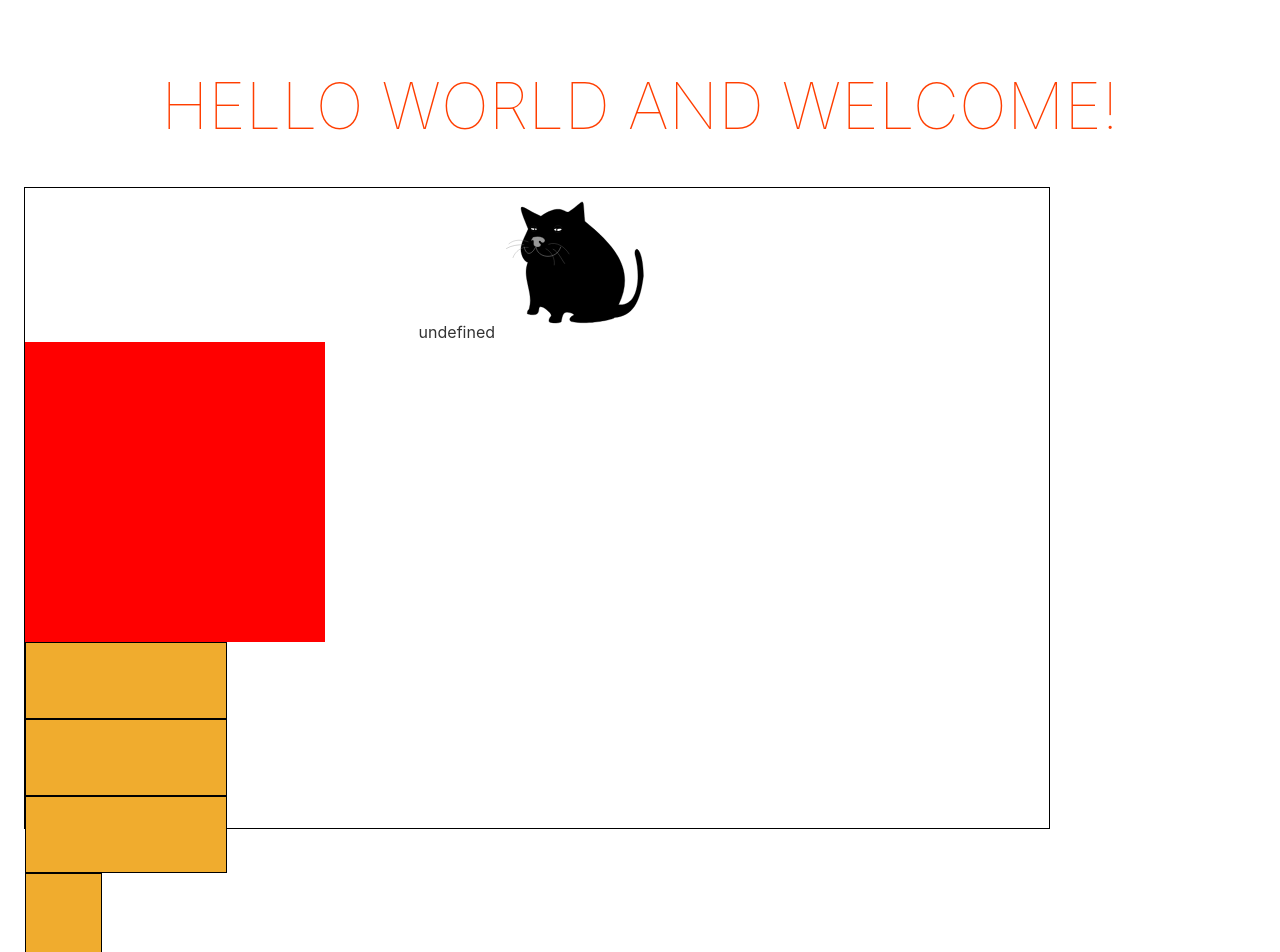
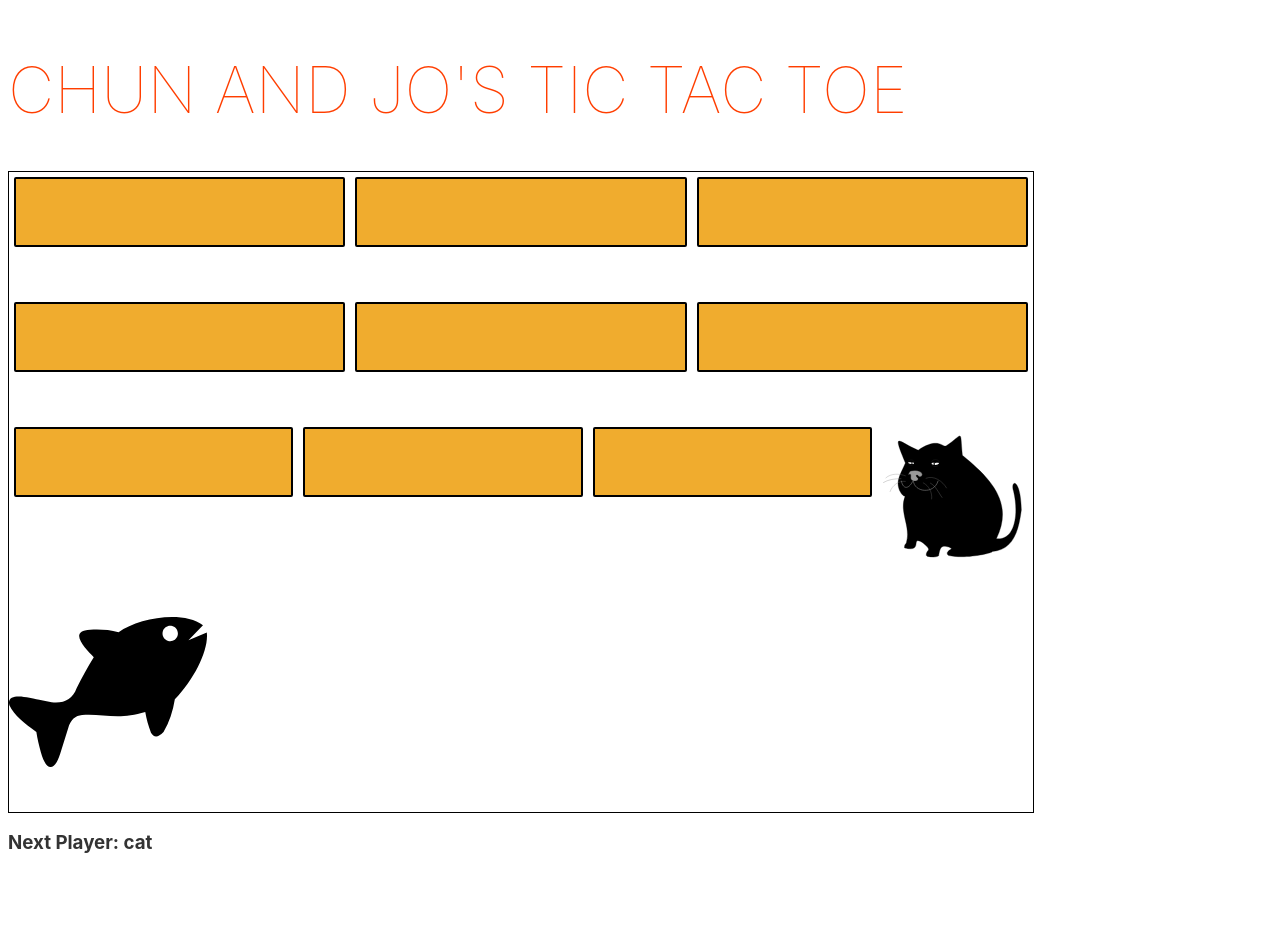
Before and after one commit to fac21/svelte-game-JoChun, a Svelte app: page / in a window 1280 px wide. Shown: the top 952 px of the page. After the commit the page ends 854 px from the top, so only its background shows below. Built offline with nearby package versions, Linux system fonts and the light colour scheme.

Commit message:
Change to a cat and fish tic tac toe game
Co-authored-by: chunzg <chunzhang53@gmail.com>

```diff
--- a/src/App.svelte
+++ b/src/App.svelte
@@ -1,12 +1,15 @@
 <script>
-	export let name;
+	const title = "Chun and Jo's Tic Tac Toe";
 	import Gameboard from './Gameboard.svelte';
 </script>
 
-<main>
-	<h1>Hello {name} and welcome!</h1>
-	<Gameboard/>
-</main>
+
+<svelte:head>
+	<title>{title}</title>
+</svelte:head>
+
+<h1>{title}</h1>
+<Gameboard/>
 
 <style>
 	main {
--- /dev/null
+++ b/src/Block.svelte
@@ -0,0 +1,35 @@
+<script>
+
+	export let value;
+	export let handleClick;
+</script>
+
+<button class="block" on:click={handleClick}>{value || ""}</button>
+
+<style>
+	.block {
+		/* position: absolute; */
+		/* height: 32px;
+		width: 32px; */
+		background-color: #f0ac2e;
+		transition: transform 200ms;
+		flex: 1 0 25%;
+    width: 50px;
+    height: 70px;
+    border: 2px solid black;
+    margin: 5px;
+    padding: 5px;
+    font-size: 20px;
+    text-align: center;
+	}
+
+	 .block:hover {
+    border: 2px solid red;
+  }
+
+	/* @media (min-width: 640px) {
+		div {
+			max-width: none;
+		}
+	} */
+</style>
--- /dev/null
+++ b/src/Fish.svelte
@@ -0,0 +1,24 @@
+<script>
+	// export let name;
+</script>
+
+<!-- <div> -->
+	<img src='fish.svg' alt='a fish'>
+<!-- </div> -->
+
+<style>
+    img {
+        height: 150px;
+    }
+	/* div {
+		border: solid 1px black;
+		height: 200px;
+		width: 240px;
+	} */
+
+	/* @media (min-width: 640px) {
+		div {
+			max-width: none;
+		}
+	} */
+</style>
--- a/src/Gameboard.svelte
+++ b/src/Gameboard.svelte
@@ -1,47 +1,42 @@
 <script>
 	// export let name;
     import Cat from './Cat.svelte';
-    import HorizontalBlock from './HorizontalBlock.svelte';
-    import VerticalBlock from './VerticalBlock.svelte';
+    import Fish from './Fish.svelte';
+    import Block from './Block.svelte';
+    let cat = './../public/cat.svg';
+    let blocks = [null, null, null, null, null, null, null, null, null];
 
-    let moving = false;
-    let clientWidth;
+    let xIsNext = true;
+    $: status = "Next Player: " + (xIsNext ? 'cat' : "fish");
 
-    // if click is false
+    function handleClick(i) {
+    if (!blocks[i]) {
+      blocks[i] = xIsNext ? "cat" : "fish";
+      xIsNext = !xIsNext;
+    }
+  }
 
-    // const gameboardWidth;
-    // const gameboardHeight;
-
-    function handleClick() {
-        console.log("clicked")
-		moving = !moving;
-	}
 </script>
 
-<div class="gameboard" bind:clientWidth>
-    {console.log("clientwidth", clientWidth)}
+<div class="gameboard">
+    {#each blocks as block, i}
+    <Block value={block} handleClick={() => handleClick(i)}/>
+    {/each}
     <Cat/>
-    <div class="blob" on:click={() => console.log("clicked")}></div>
-    <HorizontalBlock class="blob" on:click={() => console.log("clicked")}></HorizontalBlock>
-    <!-- {#if moving == true} -->
-        <HorizontalBlock on:click={() => console.log("clicked")}/>
+    <Fish/>
+</div>
 
-    <HorizontalBlock/>
-    <VerticalBlock/>
-</div>
+<h3>{status}</h3>
 
 <style>
 	.gameboard {
 		border: solid 1px black;
 		height: 80vh;
 		width: 80vw;
+        display: flex;
+    flex-wrap: wrap;
+    /* width: 300px; */
 	}
-
-    .blob {
-        background-color: red;
-        height: 300px;
-        width: 300px;
-    }
 
 	@media (min-width: 640px) {
 		/* div {
--- a/src/HorizontalBlock.svelte
+++ /dev/null
@@ -1,31 +0,0 @@
-<script>
-
-	import { fly } from 'svelte/transition';
-	function handleClick() {
-        console.log("clicked")
-		// moving = !moving;
-	}
-
-</script>
-
-<div transition:fly={{ y: 200, duration: 2000}} class="block" on:click={handleClick}></div>
-
-<style>
-	.block {
-        border: solid 1px black;
-		height: 75px;
-		width: 200px;
-        background-color: red;
-		/* position: absolute; */
-		/* height: 32px;
-		width: 32px; */
-		background-color: #f0ac2e;
-		transition: transform 200ms;
-	}
-
-	/* @media (min-width: 640px) {
-		div {
-			max-width: none;
-		}
-	} */
-</style>
--- a/src/VerticalBlock.svelte
+++ /dev/null
@@ -1,25 +0,0 @@
-<script>
-
-</script>
-
-<div class="block"></div>
-
-<style>
-	.block {
-        border: solid 1px black;
-		height: 200px;
-		width: 75px;
-        background-color: red;
-		/* position: absolute; */
-		/* height: 32px;
-		width: 32px; */
-		background-color: #f0ac2e;
-		transition: transform 200ms;
-	}
-
-	/* @media (min-width: 640px) {
-		div {
-			max-width: none;
-		}
-	} */
-</style>
--- a/src/main.js
+++ b/src/main.js
@@ -1,10 +1,7 @@
-import App from './App.svelte';
+import App from "./App.svelte";
 
 const app = new App({
-	target: document.body,
-	props: {
-		name: 'world'
-	}
+  target: document.body,
 });
 
 export default app;
```
Also changed, not shown: public/fish.svg (added).
